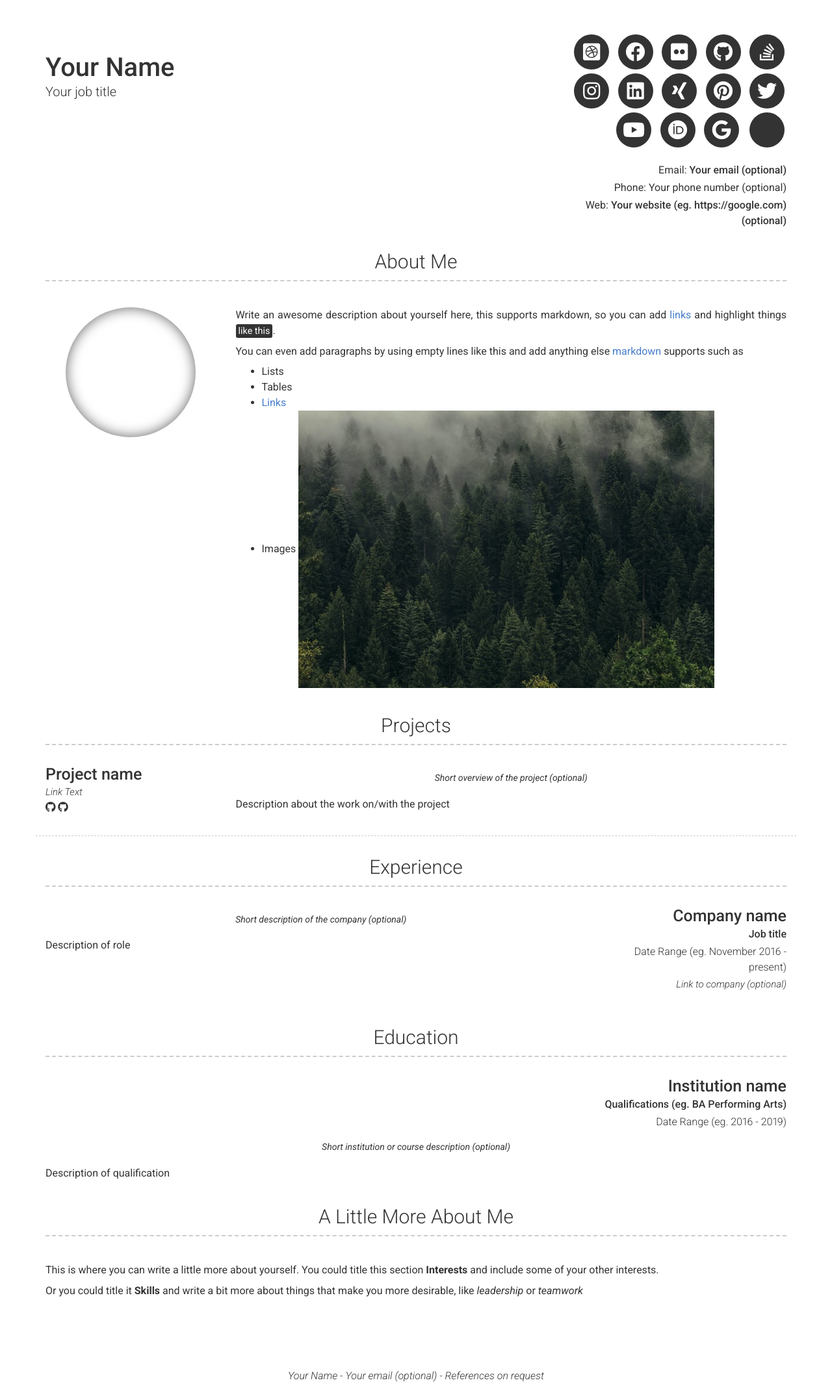
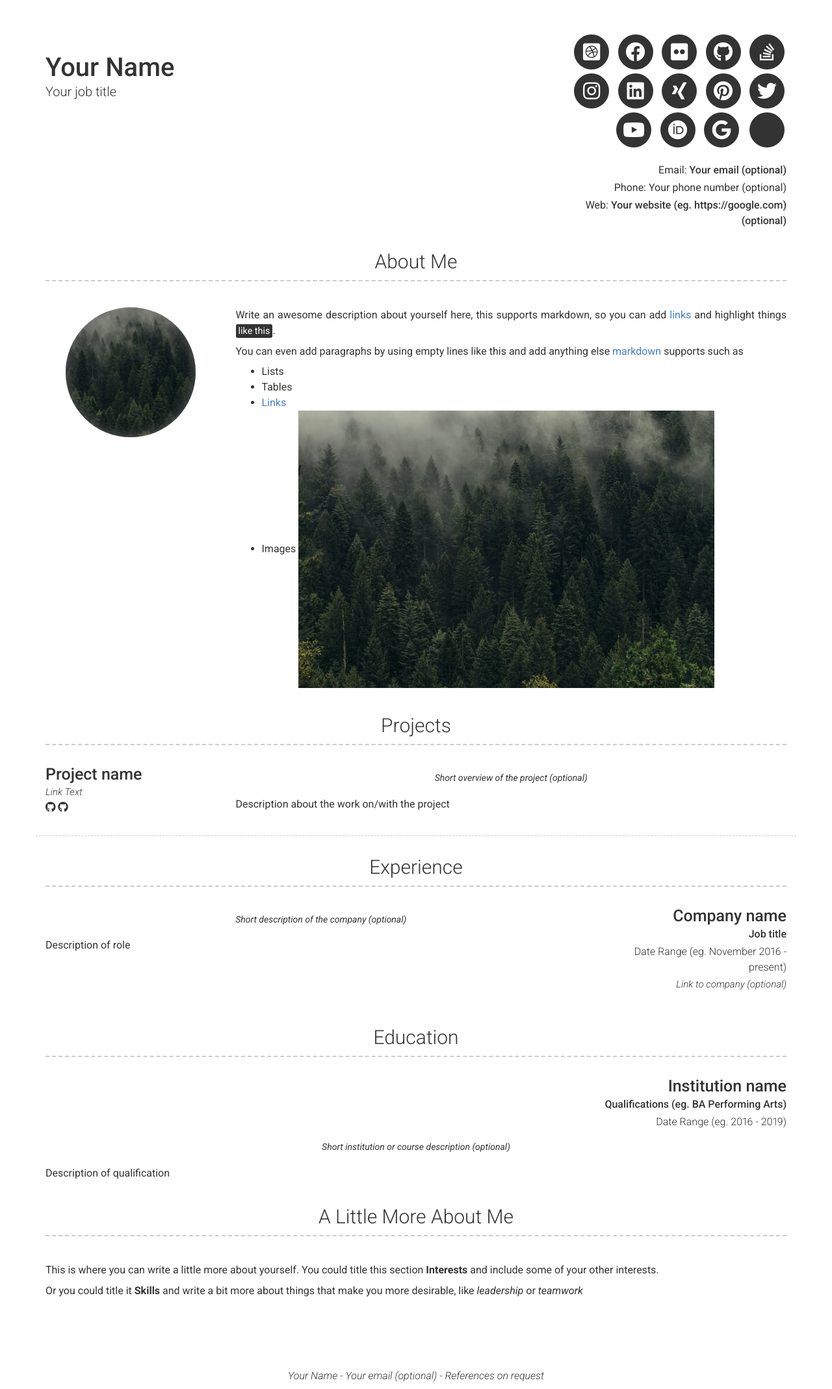
Before and after one commit to sproogen/modern-resume-theme, a Jekyll site: the page built from index.md, in a window 1280 px wide. Shown: the whole page at 65% size. Built offline with Jekyll 4.4.1, drawn with Linux system fonts in a browser that asks for light colours; nearby versions of some CDN libraries.

Commit message:
Update _config.yml

```diff
--- a/_config.yml
+++ b/_config.yml
@@ -50,7 +50,7 @@ additional_links:
 
 # About Section
 # about_title: About Me (Use this to override about section title)
-about_profile_image: Directory of profile image (eg. images/profile.jpg)
+about_profile_image: images/landscape-trees.jpg
 about_content: | # this will include new lines to allow paragraphs
   Write an awesome description about yourself here, this supports markdown, so you can add [links](http://foobar.com) and highlight things <mark>like this</mark>.
 
```
